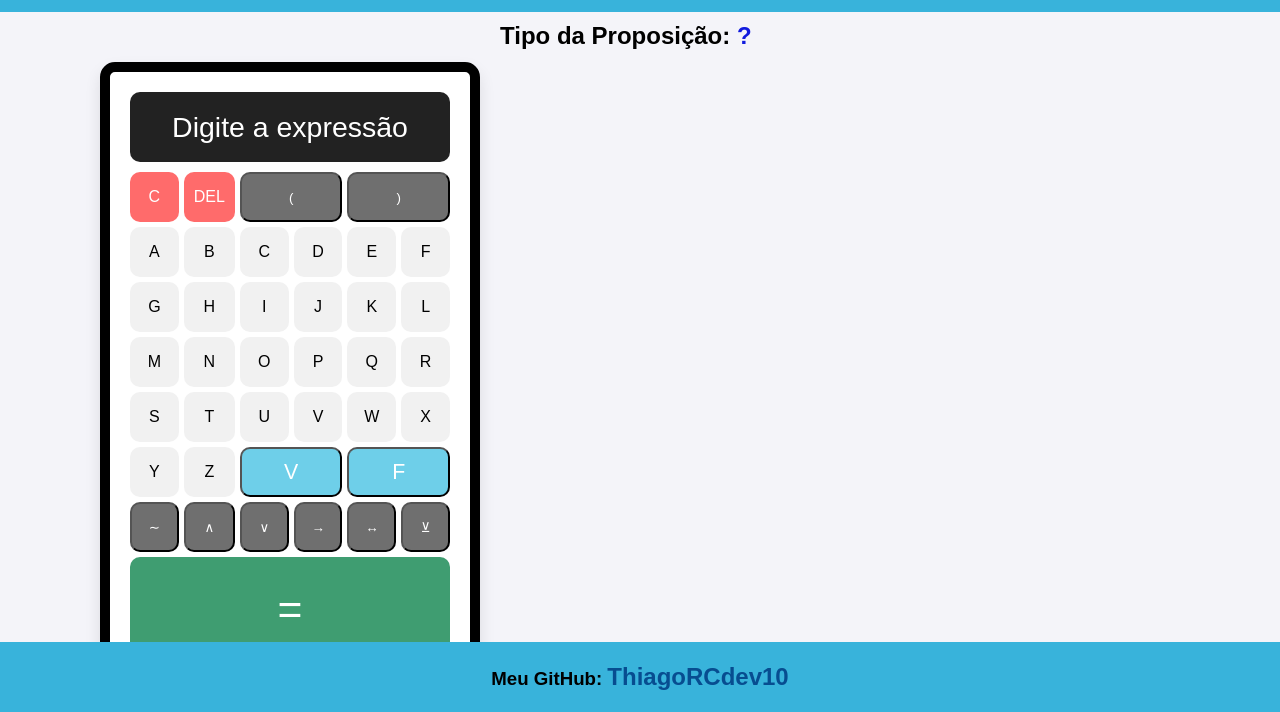
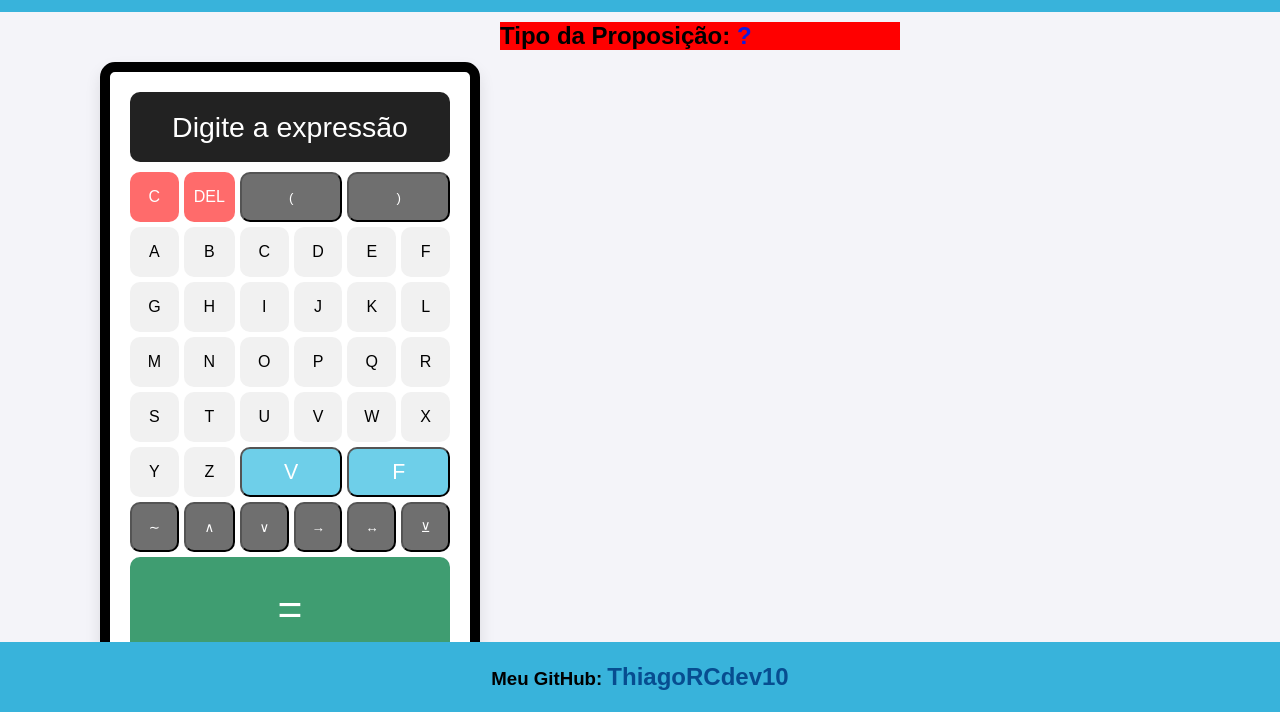
Before and after one commit to ThiagoRCdev10/Calculadora-logica-Proposicional, a plain HTML site: page index.html in a window 1280 px wide. Shown: the part 88-800 px from the top of the page. Drawn offline with Linux system fonts and the light colour scheme.

Commit message:
Update style.css

```diff
--- a/style.css
+++ b/style.css
@@ -35,7 +35,12 @@ body {
     position: absolute;
     top: 150px;
     left: 100px;
+  }
 
+  @media(max-width: 600px){
+    .calculator {
+      margin: auto;
+    }
   }
 
   .display {
@@ -120,7 +125,8 @@ body {
   }
 
   h2{
-    background-color: #f4f4f9;
+    background-color: red;
+    width: 400px;
     position: absolute;
     top: 90px;
     left: 500px;
```
